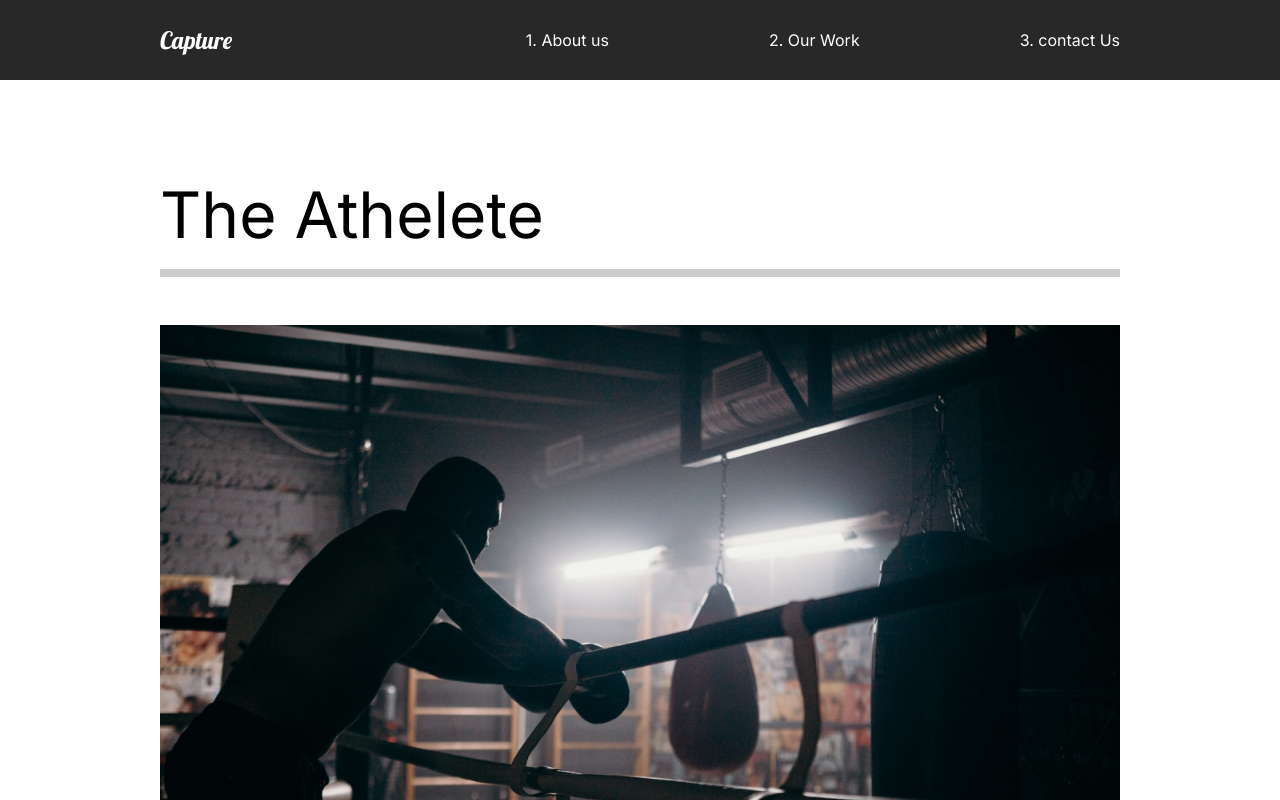
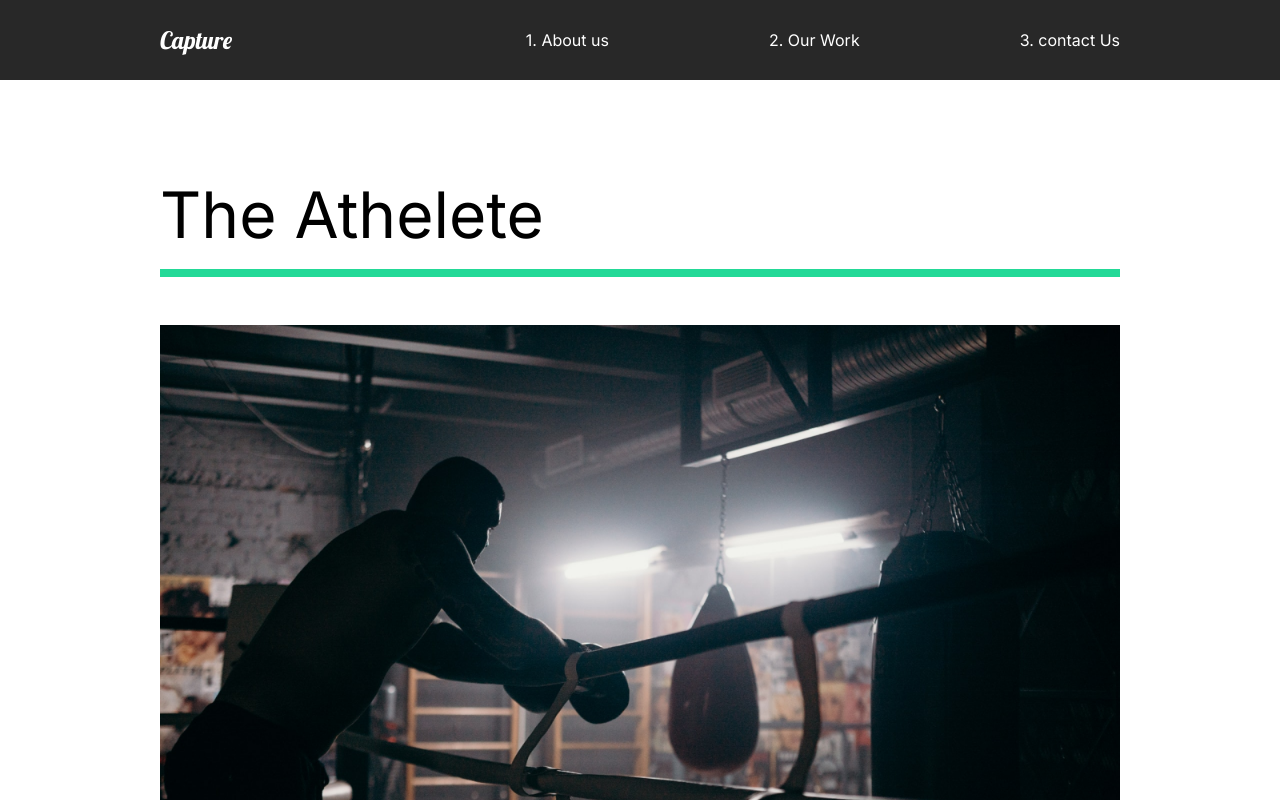
Before and after one commit to sathvi3/dev-portfolio-react, a React (Create React App) app: page /work in a window 1280 px wide. Shown: the top 800 px of the page. Built offline with nearby package versions, Linux system fonts and the light colour scheme.

Commit message:
added animation to OurWork component.

```diff
--- a/src/animation.js
+++ b/src/animation.js
@@ -7,14 +7,14 @@ export const PageAnimation = {
     opacity: 1,
     y: 0,
     transition: {
-      duration: 1,
+      duration: 0.5,
       when: "beforeChildren",
       staggerChildren: 0.25,
     },
   },
   exit: {
     opacity: 0,
-    y: 300,
+    // y: 300,
     transition: {
       duration: 0.5,
     },
@@ -59,3 +59,43 @@ export const photoAnim = {
     },
   },
 };
+
+export const lineAnim = {
+  hidden: {
+    width: "0%",
+  },
+  show: {
+    width: "100%",
+    transition: {
+      duration: 1,
+    },
+  },
+};
+
+export const slider = {
+  hidden: {
+    x: "-130%",
+    skew: "45deg",
+  },
+  show: {
+    x: "100%",
+    skew: "0deg",
+    transition: {
+      ease: "easeOut",
+      duration: 1,
+    },
+  },
+};
+
+export const sliderContainer = {
+  hidden: {
+    opacity: 1,
+  },
+  show: {
+    opacity: 1,
+    transition: {
+      staggerChildren: 0.15,
+      ease: "easeOut",
+    },
+  },
+};
--- a/src/pages/OurWork.js
+++ b/src/pages/OurWork.js
@@ -5,7 +5,14 @@ import athelete from "../img/athlete-small.png";
 import theracer from "../img/theracer-small.png";
 import goodtimes from "../img/goodtimes-small.png";
 import { motion } from "framer-motion";
-import { PageAnimation } from "../animation";
+import {
+  PageAnimation,
+  fade,
+  photoAnim,
+  lineAnim,
+  slider,
+  sliderContainer,
+} from "../animation";
 
 const OurWork = () => {
   return (
@@ -16,11 +23,19 @@ const OurWork = () => {
       exit="exit"
       style={{ background: "#fff" }}
     >
+      <motion.div variants={sliderContainer}>
+        <Frame1 variants={slider}></Frame1>
+        <Frame2 variants={slider}></Frame2>
+        <Frame3 variants={slider}></Frame3>
+        <Frame4 variants={slider}></Frame4>
+      </motion.div>
       <Movie>
-        <h2>The Athelete</h2>
-        <div className="line"></div>
+        <motion.h2 variants={fade}>The Athelete</motion.h2>
+        <motion.div variants={lineAnim} className="line"></motion.div>
         <Link to="/work/the-athlete">
-          <img src={athelete} alt="athelete" />
+          <Hide>
+            <motion.img variants={photoAnim} src={athelete} alt="athelete" />
+          </Hide>
         </Link>
       </Movie>
       <Movie>
@@ -56,7 +71,7 @@ const Movie = styled.div`
 
   .line {
     height: 0.5rem;
-    background-color: #cccccc;
+    background-color: #23d997;
     margin-bottom: 3rem;
   }
 
@@ -67,4 +82,31 @@ const Movie = styled.div`
   }
 `;
 
+const Hide = styled.div`
+  overflow: hidden;
+`;
+
+//Frame Animations
+const Frame1 = styled(motion.div)`
+  position: fixed;
+  left: 0;
+  top: 10%;
+  width: 100%;
+  height: 100vh;
+  background: #fffebf;
+  z-index: 2;
+`;
+
+const Frame2 = styled(Frame1)`
+  background: #ff8efb;
+`;
+
+const Frame3 = styled(Frame1)`
+  background: #8ed2ff;
+`;
+
+const Frame4 = styled(Frame1)`
+  background: #8effa0;
+`;
+
 export default OurWork;
```
